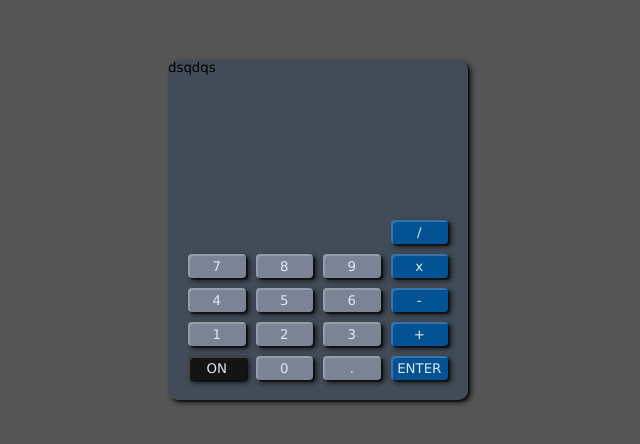
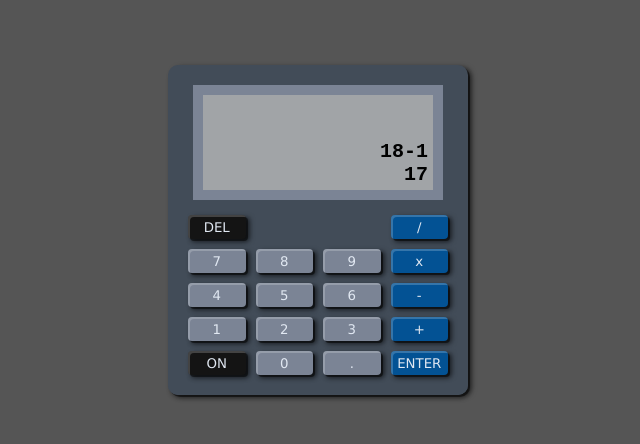
Before and after one commit to cedsalvet/odin-calculator, a plain HTML site: page index.html in a window 1280 px wide. Shown: the part 170-614 px from the top of the page, without its empty margins (322-962 px from the left). Drawn offline with Linux system fonts and the light colour scheme.

Commit message:
css of the screen done

```diff
--- a/index.html
+++ b/index.html
@@ -12,10 +12,11 @@
     <div id="main">
         <div id="calculator">
             <div id="screen">
-                dsqdqs
+                <div id="calc">18-1</div>
+                <div id="result">17</div>
             </div>
             <div id="keyboard">
-                <div class="button emptyButton"><span> </span></div>
+                <div class="button functionButton"><span>DEL</span></div>
                 <div class="button emptyButton"><span> </span></div>
                 <div class="button emptyButton"><span> </span></div>
                 <div class="button operatorButton"><span>/</span></div>
@@ -35,8 +36,6 @@
                 <div class="button numberButton"><span>0</span></div>
                 <div class="button numberButton"><span>.</span></div>
                 <div class="button operatorButton"><span>ENTER</span></div>
-
-
             </div>
         </div>
     </div>
--- a/style.css
+++ b/style.css
@@ -19,19 +19,40 @@
 #calculator{
     width: 300px;
     border-radius: 10px;
+    background-color: rgb(66, 76, 88);
     box-shadow: 2px 2px rgba(0,0,0,0.50),
         2px 4px 4px rgba(0,0,0,0.25),
         4px 2px 5px rgba(0,0,0,0.50);
 }
 #screen{
     height: 140px;
-    border-top-left-radius: 10px;
-    border-top-right-radius: 10px;
-    background-color: rgb(66, 76, 88);
+    margin-left: 20px;
+    margin-right: 20px;
+    background-color: rgb(161, 164, 167);
+    box-shadow: inset 5px 20px  rgb(66, 76, 88),
+        inset -5px -5px  rgb(66, 76, 88),
+        inset 15px 30px rgb(123, 132, 149),
+        inset -15px -15px rgb(123, 132, 149);
+    padding: 75px 20px 20px 20px;
 }
+#screen #calc{
+    font-family: monospace;
+    font-size: 15pt;
+    font-weight: bolder;
+    text-align: right;
+}
+#screen #result{
+    font-family: monospace;
+    font-size: 15pt;
+    font-weight: bolder;
+    text-align: right;
+}
+
+
 #keyboard {
-    height: 200px;
+    height: 190px;
     padding: 20px;
+    padding-top: 10px;
     background-color: rgb(66, 76, 88);
     display: grid;
     grid-gap: 10px;
@@ -73,6 +94,14 @@ div.emptyButton{
     user-select: none;
     box-shadow: none;
 }
+div.emptyButton:hover{
+    box-shadow: none;
+    cursor:auto;
+}
+div.emptyButton:active{
+    box-shadow: none;
+    cursor:auto;
+}
 div.functionButton{
     background-color: rgb(20, 20, 20);
     color: rgb(225, 232, 242)
```
